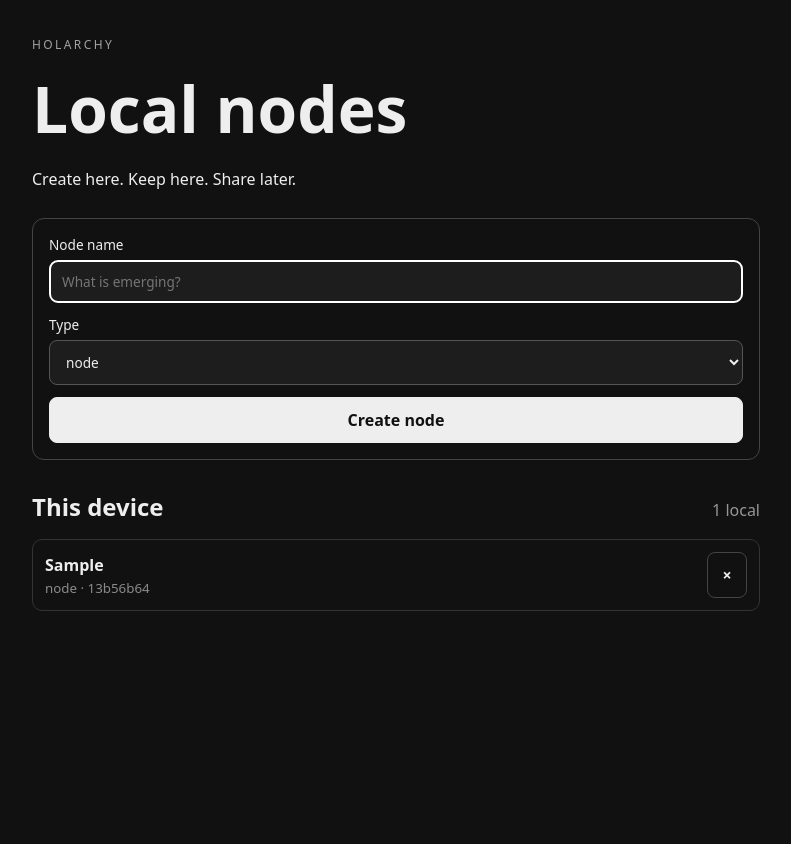
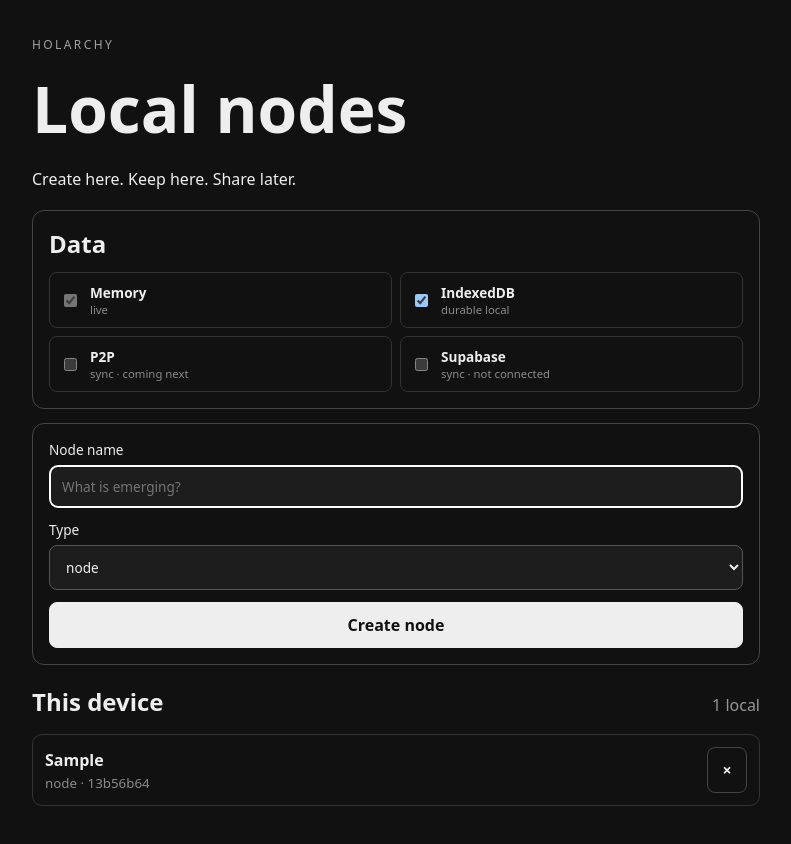
Before and after one commit to emptinessbliss15-cell/Holarchy, a plain HTML site: page public/index.html in a window 1280 px wide. Both pictures are taken after typing "Sample" into the empty fields and a click on the button "Create node". Shown: the whole page, without its empty margins (244-1035 px from the left). Before the commit the page ends 800 px from the top, so only its background shows below. Drawn offline with Linux system fonts and the light colour scheme.

Commit message:
Add reactive local-first data hub

```diff
--- a/public/app.js
+++ b/public/app.js
@@ -1,51 +1,34 @@
-import { addNode, listNodes, removeNode } from "./holarchy.js";
+import {addNode,listNodes,removeNode,setStorageCapability,startHolarchy,storageCapabilities,subscribe} from "./holarchy.js";
 
-const form = document.querySelector("#node-form");
-const nameInput = document.querySelector("#node-name");
-const typeInput = document.querySelector("#node-type");
-const list = document.querySelector("#node-list");
-const empty = document.querySelector("#empty-state");
-const count = document.querySelector("#node-count");
+const form=document.querySelector("#node-form");
+const nameInput=document.querySelector("#node-name");
+const typeInput=document.querySelector("#node-type");
+const list=document.querySelector("#node-list");
+const empty=document.querySelector("#empty-state");
+const count=document.querySelector("#node-count");
+const toggles=[...document.querySelectorAll("[data-capability]")];
 
-function render() {
-  const nodes = listNodes();
+function render(){
+  const nodes=listNodes();
   list.replaceChildren();
-  count.textContent = `${nodes.length} local`;
-  empty.hidden = nodes.length > 0;
-
-  for (const node of nodes.slice().reverse()) {
-    const item = document.createElement("li");
-    const info = document.createElement("div");
-    const title = document.createElement("strong");
-    const meta = document.createElement("small");
-    const remove = document.createElement("button");
-
-    title.textContent = node.name;
-    meta.textContent = `${node.type} · ${node.id.slice(0, 8)}`;
-    info.append(title, meta);
-
-    remove.type = "button";
-    remove.className = "secondary";
-    remove.textContent = "×";
-    remove.title = "Remove local node";
-    remove.addEventListener("click", () => {
-      removeNode(node.id);
-      render();
-    });
-
-    item.append(info, remove);
-    list.append(item);
+  count.textContent=`${nodes.length} local`;
+  empty.hidden=nodes.length>0;
+  for(const node of nodes.slice().reverse()){
+    const item=document.createElement("li"),info=document.createElement("div"),title=document.createElement("strong"),meta=document.createElement("small"),remove=document.createElement("button");
+    title.textContent=node.name; meta.textContent=`${node.type} · ${node.id.slice(0,8)}`; info.append(title,meta);
+    remove.type="button"; remove.className="secondary"; remove.textContent="×"; remove.title="Remove local node";
+    remove.addEventListener("click",()=>removeNode(node.id));
+    item.append(info,remove); list.append(item);
   }
+  const caps=storageCapabilities();
+  for(const toggle of toggles) toggle.checked=Boolean(caps[toggle.dataset.capability]);
 }
 
-form.addEventListener("submit", event => {
-  event.preventDefault();
-  const name = nameInput.value.trim();
-  if (!name) return;
-  addNode({ name, type: typeInput.value });
-  form.reset();
-  nameInput.focus();
-  render();
+form.addEventListener("submit",async event=>{
+  event.preventDefault(); const name=nameInput.value.trim(); if(!name)return;
+  await addNode({name,type:typeInput.value}); form.reset(); nameInput.focus();
 });
-
+for(const toggle of toggles) toggle.addEventListener("change",async()=>setStorageCapability(toggle.dataset.capability,toggle.checked));
+subscribe(render);
+await startHolarchy();
 render();
--- /dev/null
+++ b/public/components/storage/IndexedDBAdapter.js
@@ -0,0 +1,20 @@
+export class IndexedDBAdapter {
+  constructor({ dbName = "holarchy", storeName = "nodes" } = {}) { this.dbName=dbName; this.storeName=storeName; this.db=null; }
+  async start() {
+    if (this.db) return this;
+    this.db = await new Promise((resolve,reject) => {
+      const request=indexedDB.open(this.dbName,1);
+      request.onupgradeneeded=()=>{ if(!request.result.objectStoreNames.contains(this.storeName)) request.result.createObjectStore(this.storeName,{keyPath:"id"}); };
+      request.onsuccess=()=>resolve(request.result); request.onerror=()=>reject(request.error);
+    });
+    return this;
+  }
+  async stop(){ this.db?.close(); this.db=null; }
+  store(mode="readonly"){ if(!this.db) throw new Error("IndexedDB adapter is not started."); return this.db.transaction(this.storeName,mode).objectStore(this.storeName); }
+  request(request){ return new Promise((resolve,reject)=>{request.onsuccess=()=>resolve(request.result);request.onerror=()=>reject(request.error);}); }
+  async list(){ return this.request(this.store().getAll()); }
+  async get(id){ return (await this.request(this.store().get(id))) ?? null; }
+  async has(id){ return (await this.get(id)) !== null; }
+  async put(item){ await this.request(this.store("readwrite").put(item)); return item; }
+  async delete(id){ await this.request(this.store("readwrite").delete(id)); return true; }
+}
--- /dev/null
+++ b/public/components/storage/MemoryAdapter.js
@@ -0,0 +1,10 @@
+export class MemoryAdapter {
+  constructor(items = []) { this.items = new Map(items.map(item => [item.id, item])); }
+  async start() { return this; }
+  async stop() {}
+  list() { return [...this.items.values()]; }
+  get(id) { return this.items.get(id) ?? null; }
+  has(id) { return this.items.has(id); }
+  put(item) { this.items.set(item.id, item); return item; }
+  delete(id) { return this.items.delete(id); }
+}
--- a/public/components/storage/storage.js
+++ b/public/components/storage/storage.js
@@ -1,17 +1,63 @@
-import { LocalStorageAdapter } from "./LocalStorageAdapter.js";
+import { MemoryAdapter } from "./MemoryAdapter.js";
+import { IndexedDBAdapter } from "./IndexedDBAdapter.js";
 
-let adapter = new LocalStorageAdapter();
+const listeners=new Set();
+const memory=new MemoryAdapter();
+const indexedDBStore=new IndexedDBAdapter();
+const enabled={ indexedDB:true, p2p:false, supabase:false };
+let ready=false;
 
-export function useStorage(nextAdapter) {
-  if (!nextAdapter) throw new TypeError("A storage adapter is required.");
-  adapter = nextAdapter;
-  return storage;
+function emit(change){ for(const listener of listeners) listener(change); }
+function event(type,node,origin="local"){ return { changeId:crypto.randomUUID(), type, node, origin, timestamp:new Date().toISOString() }; }
+
+async function migratePrototypeData(){
+  try {
+    const old=JSON.parse(localStorage.getItem("holarchy.nodes.v1")||"[]");
+    if(!Array.isArray(old)||!old.length) return;
+    const existing=new Set((await indexedDBStore.list()).map(x=>x.id));
+    for(const node of old) if(node?.id&&!existing.has(node.id)) await indexedDBStore.put(node);
+    localStorage.removeItem("holarchy.nodes.v1");
+  } catch {}
 }
 
-export const storage = {
-  list: () => adapter.list(),
-  get: id => adapter.get(id),
-  has: id => adapter.has(id),
-  put: item => adapter.put(item),
-  delete: id => adapter.delete(id)
+export const storage={
+  async start(){
+    if(ready) return;
+    await memory.start();
+    if(enabled.indexedDB){
+      await indexedDBStore.start();
+      await migratePrototypeData();
+      for(const node of await indexedDBStore.list()) memory.put(node);
+    }
+    ready=true;
+    emit({type:"ready",origin:"storage",timestamp:new Date().toISOString()});
+  },
+  subscribe(listener){ listeners.add(listener); return ()=>listeners.delete(listener); },
+  list(){ return memory.list(); },
+  get(id){ return memory.get(id); },
+  has(id){ return memory.has(id); },
+  async put(node,{origin="local"}={}){
+    memory.put(node);
+    if(enabled.indexedDB) await indexedDBStore.put(node);
+    emit(event("put",node,origin));
+    return node;
+  },
+  async delete(id,{origin="local"}={}){
+    const node=memory.get(id);
+    memory.delete(id);
+    if(enabled.indexedDB) await indexedDBStore.delete(id);
+    emit(event("delete",node??{id},origin));
+    return true;
+  },
+  async setEnabled(capability,value){
+    if(!(capability in enabled)) throw new Error(`Unknown capability: ${capability}`);
+    if(capability==="indexedDB" && value && !enabled.indexedDB){
+      await indexedDBStore.start();
+      for(const node of memory.list()) await indexedDBStore.put(node);
+    }
+    if(capability==="indexedDB" && !value && enabled.indexedDB) await indexedDBStore.stop();
+    enabled[capability]=Boolean(value);
+    emit({type:"capability",capability,enabled:enabled[capability],origin:"storage",timestamp:new Date().toISOString()});
+  },
+  capabilities(){ return {...enabled, memory:true}; }
 };
--- a/public/holarchy.js
+++ b/public/holarchy.js
@@ -1,28 +1,15 @@
 import { storage } from "./components/storage/storage.js";
 
-export function createNode({ name, type = "node" }) {
-  const now = new Date().toISOString();
-  return {
-    id: crypto.randomUUID(),
-    name: name.trim(),
-    type,
-    createdAt: now,
-    updatedAt: now
-  };
+export const startHolarchy=()=>storage.start();
+export const subscribe=listener=>storage.subscribe(listener);
+export const storageCapabilities=()=>storage.capabilities();
+export const setStorageCapability=(name,enabled)=>storage.setEnabled(name,enabled);
+
+export function createNode({name,type="node"}){
+  const now=new Date().toISOString();
+  return {id:crypto.randomUUID(),name:name.trim(),type,createdAt:now,updatedAt:now};
 }
-
-export function listNodes() {
-  return storage.list();
-}
-
-export function getNode(id) {
-  return storage.get(id);
-}
-
-export function addNode(input) {
-  return storage.put(createNode(input));
-}
-
-export function removeNode(id) {
-  return storage.delete(id);
-}
+export const listNodes=()=>storage.list();
+export const getNode=id=>storage.get(id);
+export const addNode=input=>storage.put(createNode(input));
+export const removeNode=id=>storage.delete(id);
--- a/public/index.html
+++ b/public/index.html
@@ -1,5 +1,11 @@
-<!doctype html>
-<html lang="en"><head><meta charset="utf-8"><meta name="viewport" content="width=device-width,initial-scale=1"><meta name="theme-color" content="#111111"><title>Holarchy</title><link rel="stylesheet" href="./style.css"></head>
-<body><main><header><p class="eyebrow">HOLARCHY</p><h1>Local nodes</h1><p>Create here. Keep here. Share later.</p></header>
-<form id="node-form"><label>Node name<input id="node-name" autocomplete="off" required placeholder="What is emerging?"></label><label>Type<select id="node-type"><option>node</option><option>person</option><option>tension</option><option>circle</option><option>role</option></select></label><button type="submit">Create node</button></form>
-<section><div class="section-head"><h2>This device</h2><span id="node-count"></span></div><p id="empty-state">No local nodes yet.</p><ul id="node-list"></ul></section></main><script type="module" src="./app.js"></script></body></html>
+<!doctype html><html lang="en"><head><meta charset="utf-8"><meta name="viewport" content="width=device-width,initial-scale=1"><meta name="theme-color" content="#111111"><title>Holarchy</title><link rel="stylesheet" href="./style.css"></head><body><main>
+<header><p class="eyebrow">HOLARCHY</p><h1>Local nodes</h1><p>Create here. Keep here. Share later.</p></header>
+<section class="capabilities"><h2>Data</h2><div class="toggle-grid">
+<label class="toggle"><input type="checkbox" checked disabled><span><strong>Memory</strong><small>live</small></span></label>
+<label class="toggle"><input data-capability="indexedDB" type="checkbox" checked><span><strong>IndexedDB</strong><small>durable local</small></span></label>
+<label class="toggle"><input data-capability="p2p" type="checkbox"><span><strong>P2P</strong><small>sync · coming next</small></span></label>
+<label class="toggle"><input data-capability="supabase" type="checkbox"><span><strong>Supabase</strong><small>sync · not connected</small></span></label>
+</div></section>
+<form id="node-form"><label>Node name<input id="node-name" autocomplete="off" required placeholder="What is emerging?"></label><label>Type<select id="node-type"><option>node</option><option>person</option><option>message</option><option>tension</option><option>proposal</option><option>circle</option><option>role</option></select></label><button type="submit">Create node</button></form>
+<section><div class="section-head"><h2>This device</h2><span id="node-count"></span></div><p id="empty-state">No local nodes yet.</p><ul id="node-list"></ul></section>
+</main><script type="module" src="./app.js"></script></body></html>
--- a/public/style.css
+++ b/public/style.css
@@ -1 +1 @@
-:root{color-scheme:dark;font-family:system-ui,sans-serif;background:#111;color:#eee}*{box-sizing:border-box}body{margin:0}main{width:min(760px,100%);margin:auto;padding:24px 16px 64px}header{margin-bottom:28px}h1{margin:0;font-size:clamp(2rem,8vw,4rem)}h2{margin:0}.eyebrow{letter-spacing:.2em;font-size:.75rem;opacity:.65}form{display:grid;gap:12px;padding:16px;border:1px solid #444;border-radius:12px}label{display:grid;gap:6px;font-size:.85rem}input,select,button{font:inherit;padding:11px 12px;border:1px solid #555;border-radius:8px;background:#1d1d1d;color:inherit}button{cursor:pointer;background:#eee;color:#111;border-color:#eee;font-weight:700}section{margin-top:30px}.section-head{display:flex;justify-content:space-between;align-items:baseline}#node-count,#empty-state{opacity:.6}ul{list-style:none;padding:0;display:grid;gap:8px}li{display:flex;align-items:center;justify-content:space-between;gap:12px;padding:12px;border:1px solid #333;border-radius:10px}li div{display:grid;gap:3px;min-width:0}li strong{overflow-wrap:anywhere}li small{opacity:.55}.secondary{width:40px;background:transparent;color:inherit;border-color:#444}
+:root{color-scheme:dark;font-family:system-ui,sans-serif;background:#111;color:#eee}*{box-sizing:border-box}body{margin:0}main{width:min(760px,100%);margin:auto;padding:24px 16px 64px}header{margin-bottom:20px}h1{margin:0;font-size:clamp(2rem,8vw,4rem)}h2{margin:0}.eyebrow{letter-spacing:.2em;font-size:.75rem;opacity:.65}form,.capabilities{display:grid;gap:12px;padding:16px;border:1px solid #444;border-radius:12px;margin-bottom:14px}label{display:grid;gap:6px;font-size:.85rem}input,select,button{font:inherit;padding:11px 12px;border:1px solid #555;border-radius:8px;background:#1d1d1d;color:inherit}button{cursor:pointer;background:#eee;color:#111;border-color:#eee;font-weight:700}section{margin-top:20px}.section-head{display:flex;justify-content:space-between;align-items:baseline}#node-count,#empty-state{opacity:.6}.toggle-grid{display:grid;grid-template-columns:repeat(2,minmax(0,1fr));gap:8px}.toggle{display:flex;align-items:center;gap:10px;padding:10px;border:1px solid #333;border-radius:8px}.toggle input{width:auto}.toggle span{display:grid}.toggle small{opacity:.55}ul{list-style:none;padding:0;display:grid;gap:8px}li{display:flex;align-items:center;justify-content:space-between;gap:12px;padding:12px;border:1px solid #333;border-radius:10px}li div{display:grid;gap:3px;min-width:0}li strong{overflow-wrap:anywhere}li small{opacity:.55}.secondary{width:40px;background:transparent;color:inherit;border-color:#444}@media(max-width:520px){.toggle-grid{grid-template-columns:1fr}}
```
